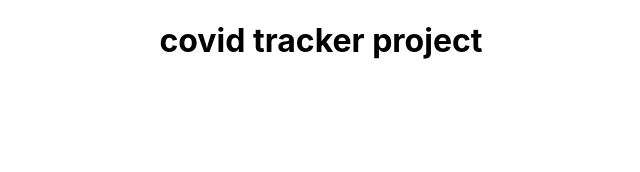
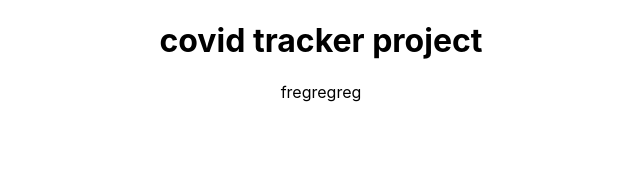
Before and after one commit to subhivmoozhippurath/corona_tracker, a React (Create React App) app: page / in a window 1280 px wide. Shown: the top 172 px of the page, without its empty margins (319-959 px from the left). Built offline with nearby package versions, Linux system fonts and the light colour scheme.

Commit message:
second commit

```diff
--- a/src/App.js
+++ b/src/App.js
@@ -4,6 +4,7 @@ function App() {
   return (
     <div className="App">
       <h1>covid tracker project</h1>
+      <p>fregregreg</p>
     </div>
   );
 }
```
